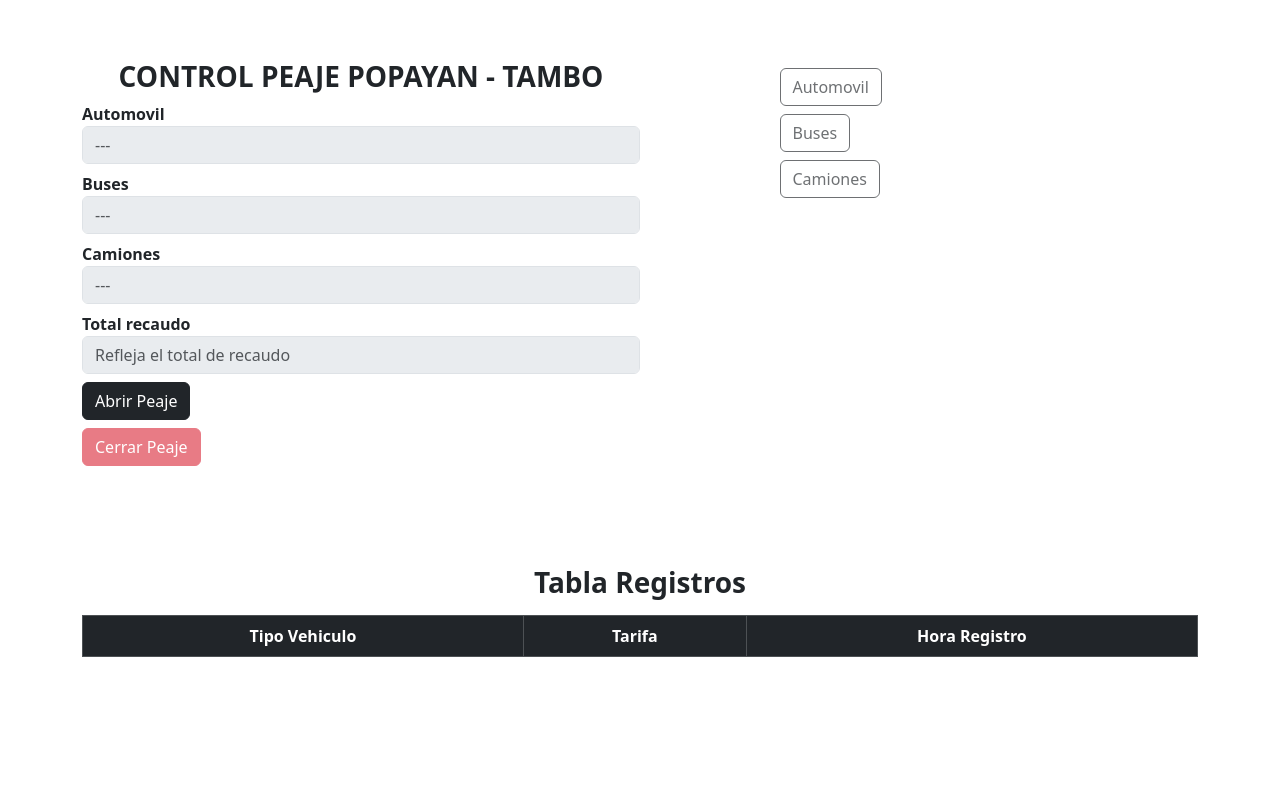
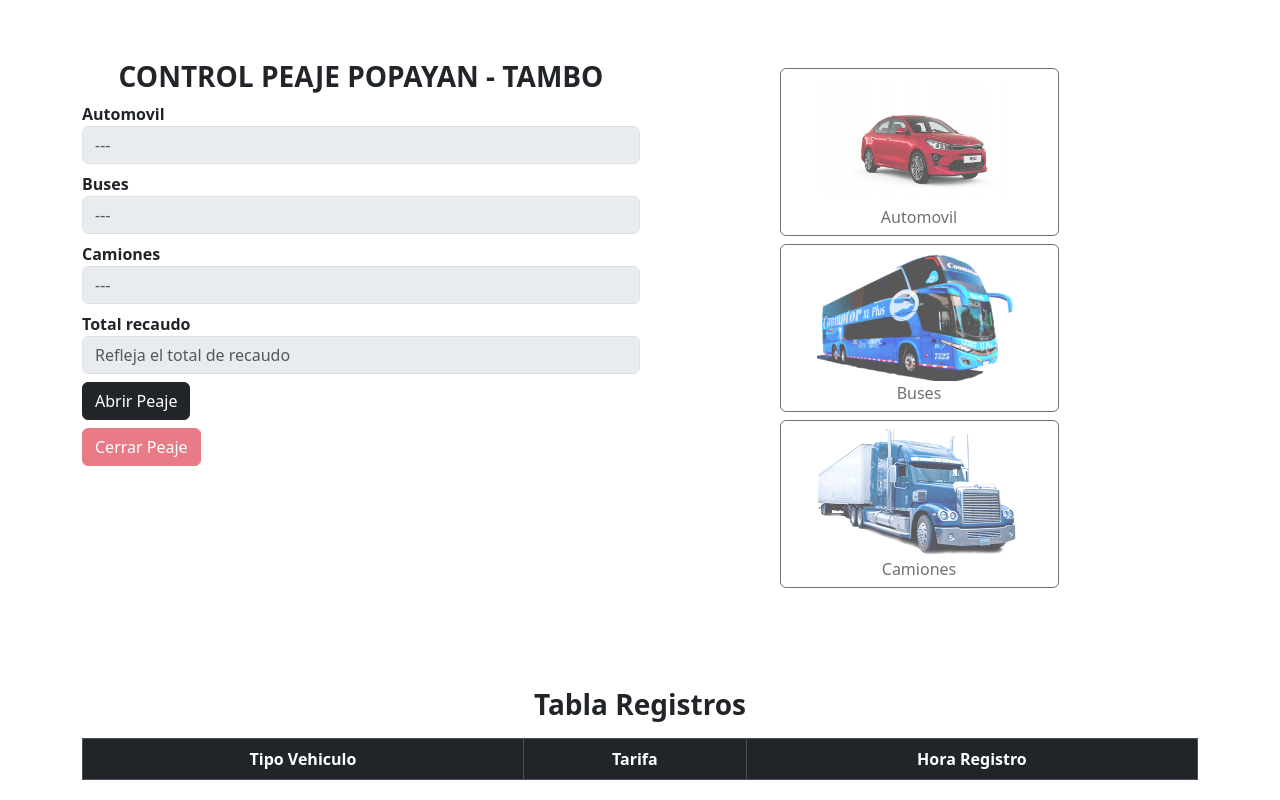
Before and after one commit to CClaraM/Taller-Evaluativo, a plain HTML site: page index.html in a window 1280 px wide. Drawn offline with nearby package versions, Linux system fonts and the light colour scheme; some packages are replaced by stand-ins of ours; a script that the page names is missing.

Commit message:
finalizar

```diff
--- a/content/js/main.js
+++ b/content/js/main.js
@@ -57,6 +57,7 @@ btnCerrar.addEventListener("click",
                 contador.auto=0;
                 contador.btnBus=0;
                 contador.camion=0;
+                contador.total=0;
                 estado=false;
                 //Habitar botones
                 btnAbrir.disabled = false;
@@ -71,6 +72,7 @@ btnCerrar.addEventListener("click",
                 txtCamion.value="---";
                 txtTotal.value="---";
 
+                //Eliminar elementos del registro temporal
                 document.getElementById("lista").innerHTML = "";
             }
         })
--- a/index.html
+++ b/index.html
@@ -47,13 +47,22 @@
             <div class="w-50" style="margin: 0 auto">
                 <div class="w-50" style="margin: 0 auto">
                     <div class="mt-2">
-                        <button id="btnAutomovil" type="button" disabled class="btn">Automovil</button>
+                        <button id="btnAutomovil" type="button" disabled class="btn">
+                            <img src="./content/image/automovil.png" alt="Icono" style="width: 200px; height: 130px; margin-right: 5px;">
+                            Automovil
+                        </button>
                     </div>
                     <div class="mt-2">
-                        <button id="btnBuses" type="button" disabled class="btn">Buses</button>
+                        <button id="btnBuses" type="button" disabled class="btn">
+                            <img src="./content/image/bus.png" alt="Icono" style="width: 200px; height: 130px; margin-right: 5px;">
+                            Buses
+                        </button>
                     </div>
                     <div class="mt-2">
-                        <button id="btnCamiones" type="button" disabled class="btn">Camiones</button>
+                        <button id="btnCamiones" type="button" disabled class="btn">
+                            <img src="./content/image/camion.png" alt="Icono" style="width: 200px; height: 130px; margin-right: 5px;">
+                            Camiones
+                        </button>
                     </div>
                 </div>
             </div>
```
Also changed, not shown: content/image/automovil.png (added), content/image/bus.png (added), content/image/camion.png (added).
